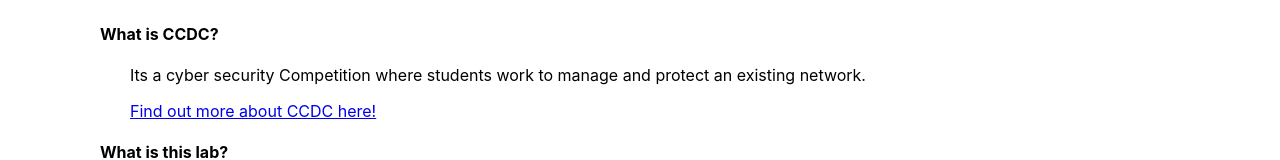
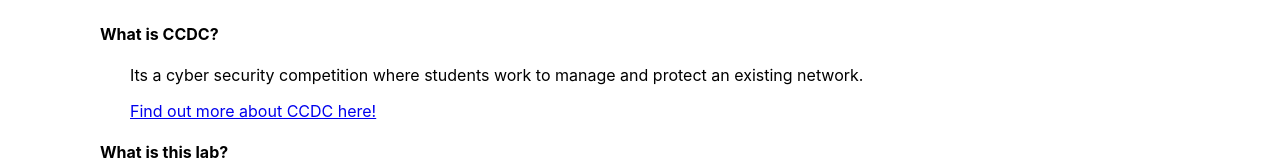
Before and after one commit to Jessica-Ward03/CCDC-Lab, a React (Create React App) app: page / in a window 1280 px wide. Shown: the part 283-443 px from the top of the page. Built offline with nearby package versions, Linux system fonts and the light colour scheme.

Commit message:
fixed typo

```diff
--- a/src/Pages/Home.js
+++ b/src/Pages/Home.js
@@ -52,7 +52,7 @@
           <h4>What is CCDC?</h4>
 
           <p>
-          Its a cyber security Competition where students work to manage and protect an existing network.
+          Its a cyber security competition where students work to manage and protect an existing network.
           </p>
 
           <a href="https://www.nationalccdc.org/about.html" target="_blank" rel="noopener noreferrer">
```
